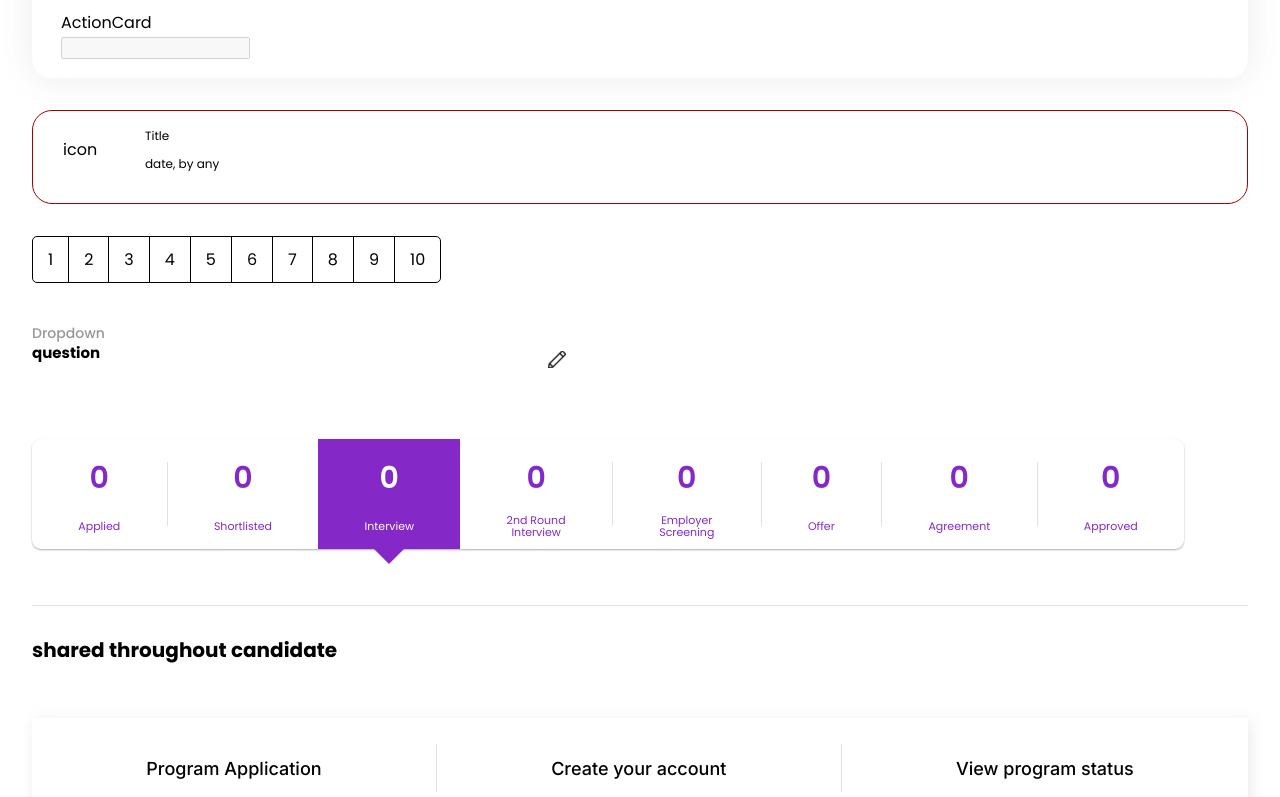
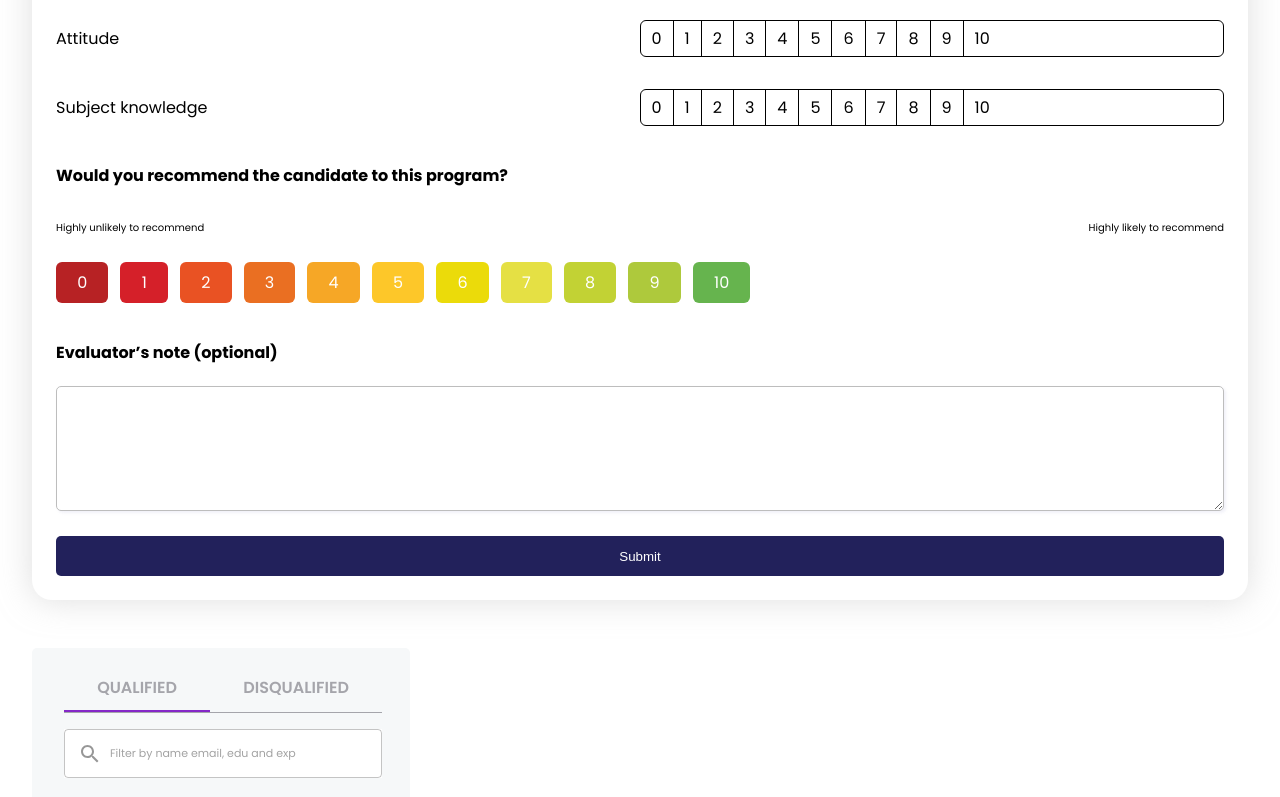
Before and after one commit to odionjulius7/sass-project, a React (Create React App) app: page /doc in a window 1280 px wide. Shown: the part 2634-3431 px from the top of the page. Built offline with nearby package versions, Linux system fonts and the light colour scheme.

Commit message:
80% Candidate Evaluation

```diff
--- a/src/components/ProgramProviderComponents/shared/SingleProgramCandidateInfo/CandidateEvaluation.tsx
+++ b/src/components/ProgramProviderComponents/shared/SingleProgramCandidateInfo/CandidateEvaluation.tsx
@@ -513,6 +513,170 @@ const CandidateEvaluation = () => {
               </ul>
             </div>
           </div>
+          <h4>Would you recommend the candidate to this program?</h4>
+          <div
+            style={{
+              display: "flex",
+              justifyContent: "space-between",
+              marginTop: "0px",
+            }}
+          >
+            <p
+              style={{
+                fontSize: "10px",
+              }}
+            >
+              Highly unlikely to recommend
+            </p>
+            <p
+              style={{
+                fontSize: "10px",
+              }}
+            >
+              Highly likely to recommend
+            </p>
+          </div>
+          <ul
+            style={{
+              listStyle: "none",
+              display: "flex",
+              width: "100%",
+              paddingInlineStart: "0px",
+              color: "white",
+            }}
+          >
+            <li
+              style={{
+                padding: "8px 21.2px",
+                backgroundColor: "#B72224",
+                borderRadius: " 6px",
+              }}
+            >
+              0
+            </li>
+            <li
+              style={{
+                padding: "8px 21.2px",
+                marginLeft: "12px",
+                backgroundColor: "#D52029",
+                borderRadius: " 6px",
+              }}
+            >
+              1
+            </li>
+            <li
+              style={{
+                padding: "8px 21.2px",
+                marginLeft: "12px",
+                backgroundColor: "#E95223",
+                borderRadius: " 6px",
+              }}
+            >
+              2
+            </li>
+            <li
+              style={{
+                padding: "8px 21.2px",
+                marginLeft: "12px",
+                backgroundColor: "#EA6F22",
+                borderRadius: " 6px",
+              }}
+            >
+              3
+            </li>
+            <li
+              style={{
+                padding: "8px 21.2px",
+                marginLeft: "12px",
+                backgroundColor: "#F6A726",
+                borderRadius: " 6px",
+              }}
+            >
+              4
+            </li>
+            <li
+              style={{
+                padding: "8px 21.2px",
+                marginLeft: "12px",
+                backgroundColor: "#FDC729",
+                borderRadius: " 6px",
+              }}
+            >
+              5
+            </li>
+            <li
+              style={{
+                padding: "8px 21.2px",
+                marginLeft: "12px",
+                backgroundColor: "#EBDB0A",
+                borderRadius: " 6px",
+              }}
+            >
+              6
+            </li>
+            <li
+              style={{
+                padding: "8px 21.2px",
+                marginLeft: "12px",
+                backgroundColor: "#E5E044",
+                borderRadius: " 6px",
+              }}
+            >
+              7
+            </li>
+            <li
+              style={{
+                padding: "8px 21.2px",
+                marginLeft: "12px",
+                backgroundColor: "#C2D234",
+                borderRadius: " 6px",
+              }}
+            >
+              8
+            </li>
+            <li
+              style={{
+                padding: "8px 21.2px",
+                marginLeft: "12px",
+                backgroundColor: "#AEC93C",
+                borderRadius: " 6px",
+              }}
+            >
+              9
+            </li>
+            <li
+              style={{
+                padding: "8px 21.2px",
+                marginLeft: "12px",
+                backgroundColor: "#66B44E",
+                borderRadius: " 6px",
+              }}
+            >
+              10
+            </li>
+          </ul>
+          <h4>Evaluator’s note (optional)</h4>
+          <textarea
+            name=""
+            style={{
+              height: "125px",
+              border: "1px solid #BDBDBD",
+              boxShadow: "2px 2px 3px rgba(209, 209, 233, 0.3)",
+              borderRadius: "5px",
+            }}
+          ></textarea>
+          <button
+            style={{
+              backgroundColor: "#22215B",
+              color: "white",
+              border: "none",
+              borderRadius: "5px",
+              height: "40px",
+              marginTop: "25px",
+            }}
+          >
+            Submit
+          </button>
         </Stack>
       </Stack>
     </Box>
--- a/src/components/ProgramProviderComponents/shared/SingleProgramCandidateInfo/index.tsx
+++ b/src/components/ProgramProviderComponents/shared/SingleProgramCandidateInfo/index.tsx
@@ -3,6 +3,8 @@ import CandidateCTA from "./CandidateCTA";
 import CandidateScore from "./CandidateScore";
 import CandidateTabs from "./CandidateTabs";
 import { useState } from "react";
+import CandidateVideo from "./CandidateVideo";
+import CandidateEvaluation from "./CandidateEvaluation";
 
 const SingleProgramCandidateNav = () => {
   const [currentTab, setCurrentTab] = useState<number>(1);
@@ -20,6 +22,8 @@ const SingleProgramCandidateNav = () => {
           setCurrentTab(num);
         }}
       />
+      {/* <CandidateVideo /> */}
+      <CandidateEvaluation />
     </Box>
   );
 };
```
Lines whose indentation alone changed are shown as unchanged.
